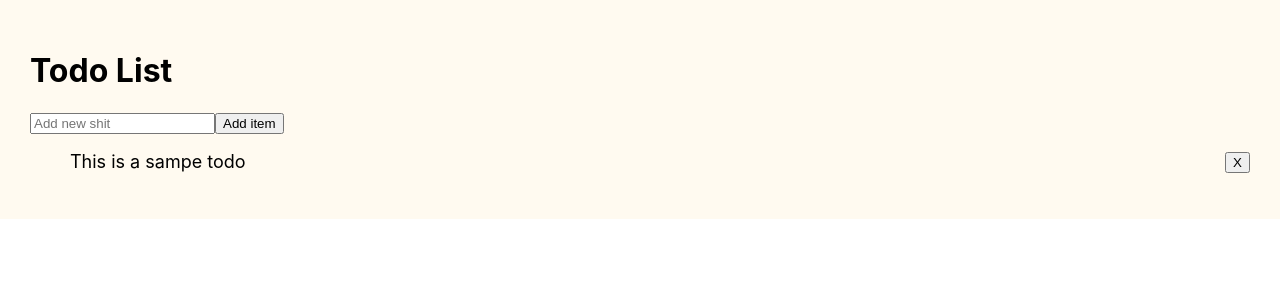
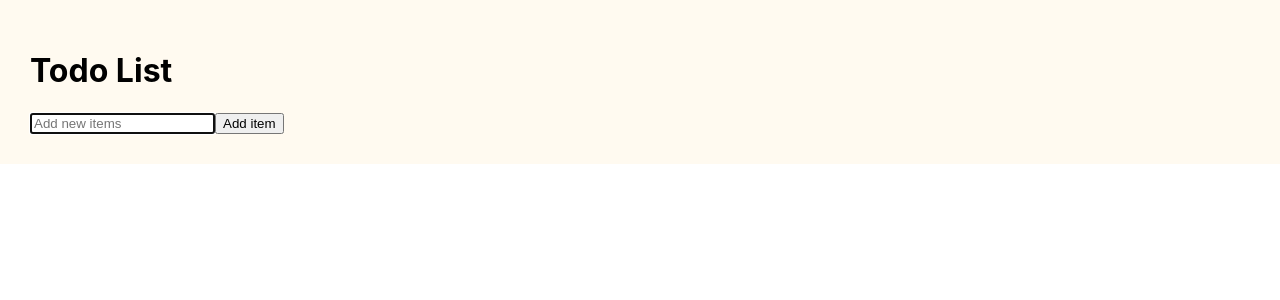
Before and after one commit to MrDote/CRA_Rust_PSQL, a React (Create React App) app in the folder frontend/: page / in a window 1280 px wide. Shown: the top 300 px of the page. Built offline with nearby package versions, Linux system fonts and the light colour scheme; no server answers; data requests are answered from the project's data file.

Commit message:
frontend working with dummy js server

```diff
--- /dev/null
+++ b/frontend/data/db.json
@@ -0,0 +1,3 @@
+{
+  "tasks": []
+}
--- a/frontend/src/App.css
+++ b/frontend/src/App.css
@@ -1,11 +1,15 @@
 .app {
     padding: 30px;
     background-color: floralwhite;
-  }
+}
 
-  .todo {
+.todo {
     align-items: center;
     display: flex;
     font-size: 18px;
     justify-content: space-between;
-  }
+}
+
+form {
+    max-width: 50%;
+}
--- a/frontend/src/App.js
+++ b/frontend/src/App.js
@@ -3,76 +3,84 @@ import "./App.css";
 import { useState, useEffect } from "react";
 
 
-function Todo({ todo, index, removeTodo }) {
+const URL = 'http://localhost:3005/tasks';
+
+function Todo({ text, index, handleDelete }) {
     return (
         <div className="todo">
-            <span>{todo}</span>
+            <span>{text}</span>
             <div>
-                <button onClick={() => removeTodo(index)}>X</button>
+                <button onClick={() => handleDelete(index)}>X</button>
             </div>
         </div>
     );
 }
 
-function FormTodo({ addTodo }) {
+function FormTodo({ isLoading }) {
     const [value, setValue] = useState("");
 
-    const handleSubmit = e => {
-        e.preventDefault();
-        if (!value) return;
-        addTodo(value);
-        setValue("");
+    const handleSubmit = async () => {
+        const doc = {
+            item: value
+        };
+
+        await fetch(URL, {
+            method: "POST",
+            body: JSON.stringify(doc),
+            headers: { 'Content-type' : 'application/json' }
+        });
     };
 
     return (
-        <>
-            <form action="#" onSubmit={handleSubmit}>
-                <input className = 'input' value={value} onChange={e => setValue(e.target.value)} placeholder="Add new shit"></input>
-                <button>Add item</button>
-            </form>
-        </>
+        <form onSubmit={handleSubmit}>
+            <input className = 'input' autofocus="autofocus" required type="text" value={value} onChange={e => setValue(e.target.value)} placeholder="Add new items"></input>
+            { isLoading ? <button disabled>Sending data..</button> : <button>Add item</button> }
+        </form>
     );
 }
 
 function App() {
-    const [todos, setTodos] = useState(["This is a sampe todo"]);
-
-    const addTodo = text => {
-        const newTodos = [...todos, text];
-        setTodos(newTodos);
-    };
-
-    const removeTodo = index => {
-        const newTodos = [...todos];
-        newTodos.splice(index, 1);
-        setTodos(newTodos);
-    };
+    const [todos, setTodos] = useState([]);
+    const [isLoading, setIsLoading] = useState(true);
 
     useEffect(() => {
-        async function fetchTodos() {
-            const fullResponse = await fetch('http://localhost:3000/readtasks', );
-            const responseJson = await fullResponse.json();
-            setTodos(responseJson.data);
-        }
+        (async () => {
+            try {
+                const res = await fetch(URL);
+                const tasks = await res.json();
+                setTodos(tasks);
+                setIsLoading(false);
+            } catch (e) {
+                console.log("ERROR " + e);
+            }
+        })();
+    }, [])
 
-        fetchTodos();
-    }, [])
+    const handleDelete = async (index) => {
+        await fetch(URL + "/" + index, {
+            method: "DELETE"
+        })
+        window.location.reload(true);
+    }
 
     return (
         <div className="app">
             <div className="container">
                 <h1 className="text-center mb-4">Todo List</h1>
-                <FormTodo addTodo={addTodo} />
-                <ol>
-                    {todos.map((todo, index) => (
+                <FormTodo
+                    isLoading={isLoading}
+                />
+                {isLoading && <div>Loading...</div>}
+                <div>
+                    {todos.map((todo) => (
                         <Todo
-                        key={index}
-                        index={index}
-                        todo={todo}
-                        removeTodo={removeTodo}>
-                        </Todo>
+                            text={todo.item}
+                            key={todo.id}
+                            index={todo.id}
+                            handleDelete={handleDelete}
+                        />
                     ))}
-                </ol>
+                </div>
             </div>
         </div>
     );
```
Also changed, not shown: 2 other files (tests, documents, lock files or other folders).
